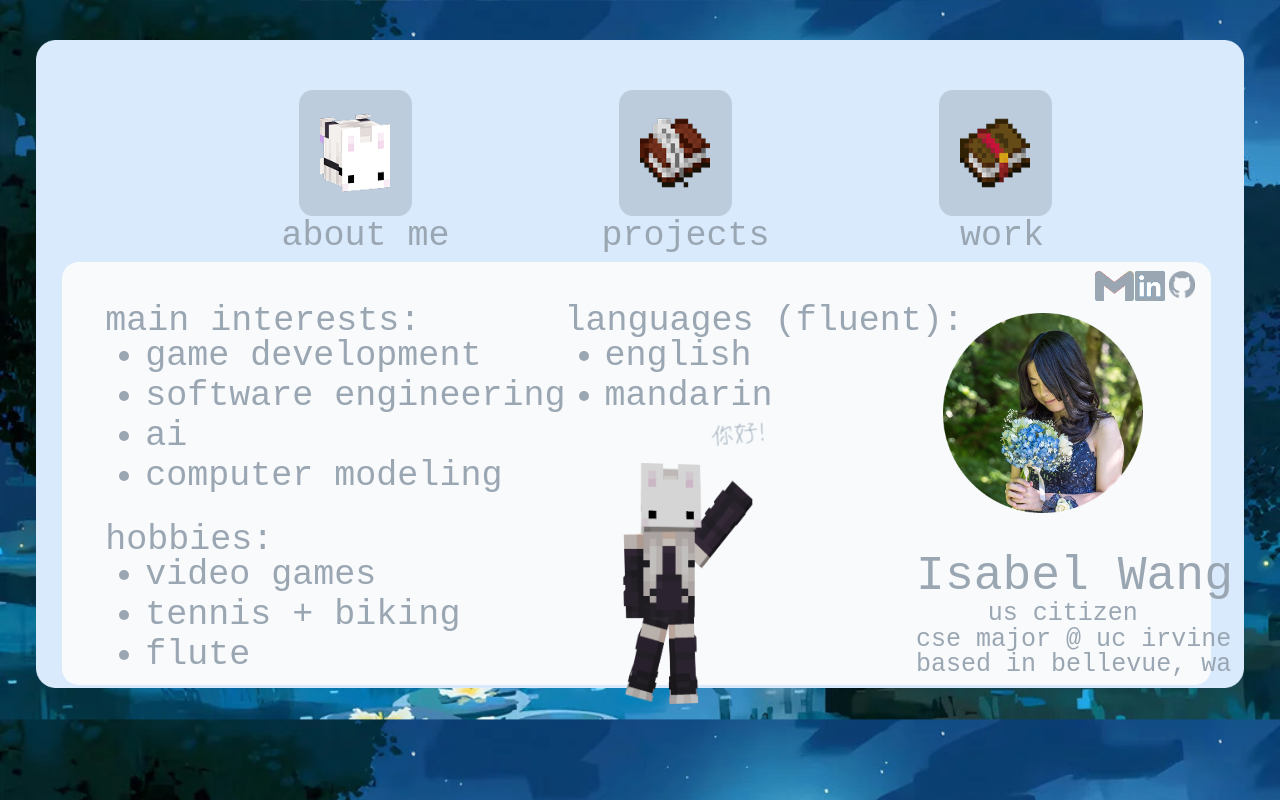
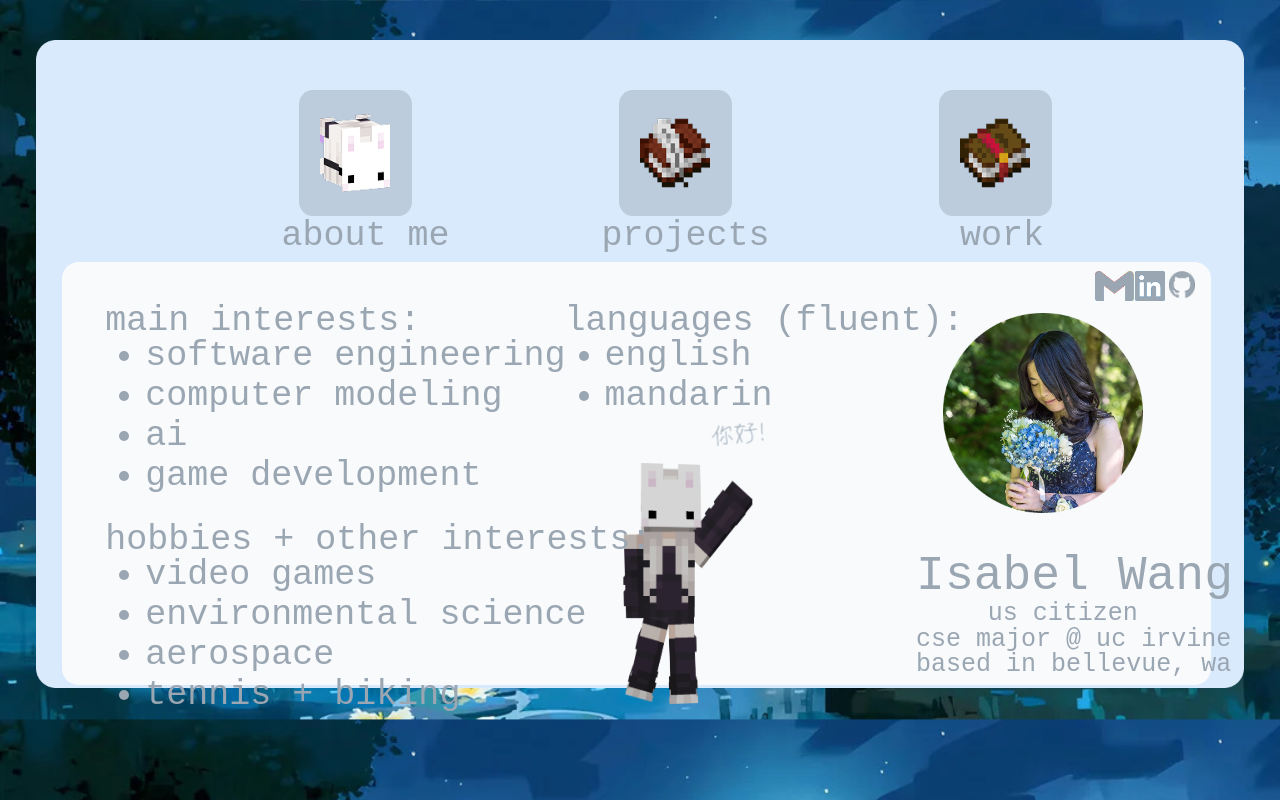
Before and after one commit to p1cotee/website, a React (Vite) app: page /about-me in a window 1280 px wide. Built offline with nearby package versions, Linux system fonts and the light colour scheme.

Commit message:
final edits

```diff
--- a/src/pages/about-me.jsx
+++ b/src/pages/about-me.jsx
@@ -16,19 +16,20 @@ function AboutMe() {
                 main interests:
             </p>
             <ul className='text' style={{top: '37.685%', left: '8.229%'}}>
+                <li>software engineering</li>
+                <li>computer modeling</li>
+                <li>ai</li>
                 <li>game development</li>
-                <li>software engineering</li>
-                <li>ai</li>
-                <li>computer modeling</li>
             </ul>
 
             <p className='text' style={{top: '65%', left: '8.229%'}}>
-                hobbies:
+                hobbies + other interests:
             </p>
             <ul className='text' style={{top: '65%', left: '8.229%'}}>
                 <li>video games</li>
+                <li>environmental science</li>
+                <li>aerospace</li>
                 <li>tennis + biking</li>
-                <li>flute</li>
             </ul>
 
             <p className='text' style={{top: '37.685%', left: '44.11%'}}>
```
